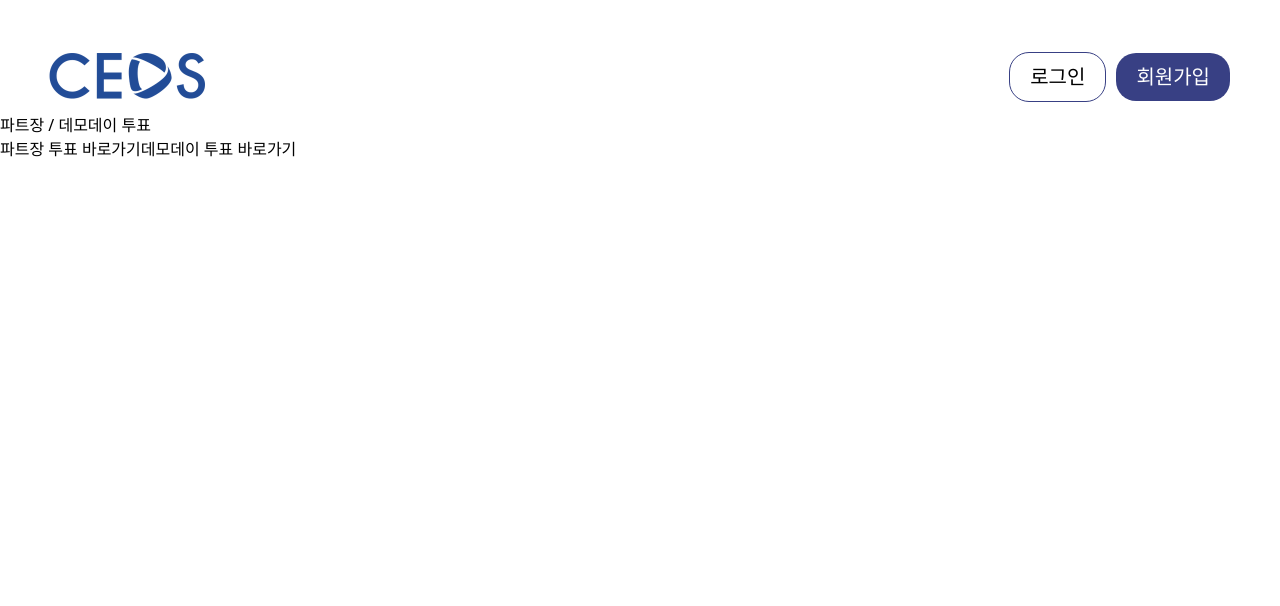
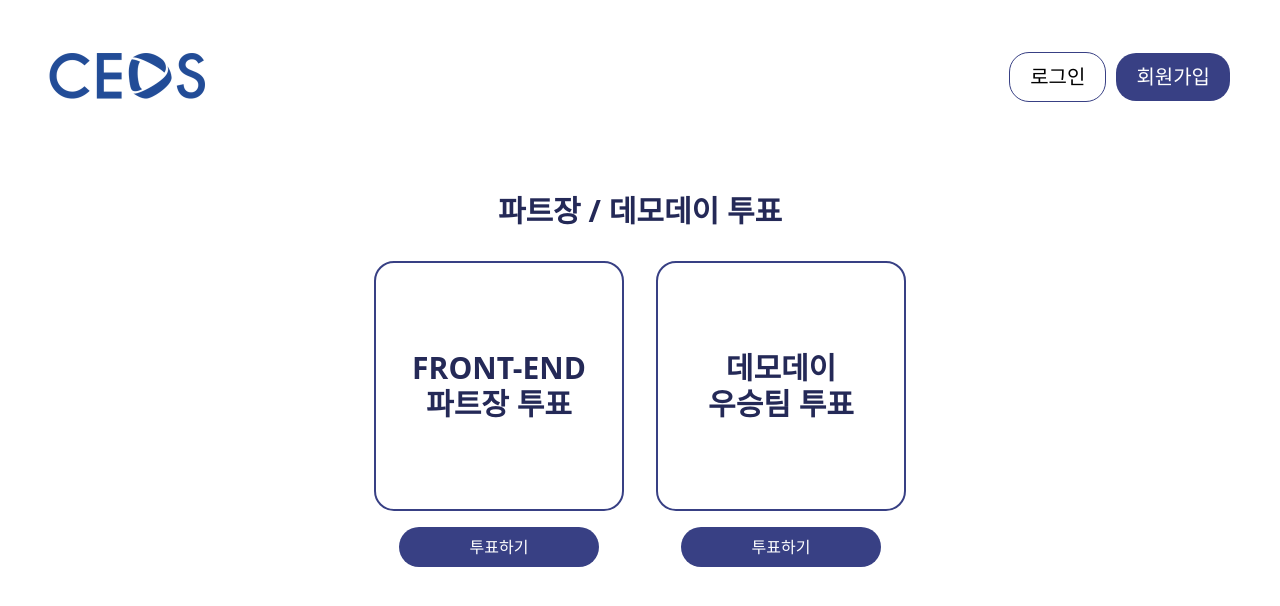
Before and after one commit to oooppq/react-vote-18th, a Next.js app: page / in a window 1280 px wide. Shown: the top 606 px of the page. Built offline with nearby package versions, Linux system fonts and the light colour scheme.

Commit message:
style: 홈화면 스타일 적용

```diff
--- a/app/page.tsx
+++ b/app/page.tsx
@@ -1,9 +1,39 @@
+'use client';
+
+import HoveringButton from '@/components/common/HoveringButton';
+import VoteBanner from '@/components/home/VoteBanner';
+import { useRouter } from 'next/navigation';
+
 const Home = () => {
   return (
-    <div className="">
-      <div className="">파트장 / 데모데이 투표</div>
-      <button className="">파트장 투표 바로가기</button>
-      <button className="">데모데이 투표 바로가기</button>
+    <div className="flex flex-col items-center">
+      <div className="text-ceos-2 text-2xl font-semibold mt-20 md:text-3xl">
+        파트장 / 데모데이 투표
+      </div>
+      <div className="flex content-center mt-8">
+        <div className="mx-2 md:mx-4 flex flex-col items-center">
+          <VoteBanner>
+            <>
+              FRONT-END <br />
+              파트장 투표
+            </>
+          </VoteBanner>
+          <HoveringButton buttonStyle="w-[100px] h-[40px] mt-4 md:w-[200px]">
+            투표하기
+          </HoveringButton>
+        </div>
+        <div className="mx-2 md:mx-4 flex flex-col items-center">
+          <VoteBanner>
+            <>
+              데모데이
+              <br /> 우승팀 투표
+            </>
+          </VoteBanner>
+          <HoveringButton buttonStyle="w-[100px] h-[40px] mt-4 md:w-[200px]">
+            투표하기
+          </HoveringButton>
+        </div>
+      </div>
     </div>
   );
 };
--- /dev/null
+++ b/components/common/HoveringButton.tsx
@@ -0,0 +1,24 @@
+import React from 'react';
+
+interface HoveringButtonProps {
+  children: React.ReactNode;
+  handleClickButton?: () => void;
+  buttonStyle?: string;
+}
+
+const HoveringButton = ({
+  children,
+  handleClickButton,
+  buttonStyle,
+}: HoveringButtonProps) => {
+  return (
+    <button
+      className={`${buttonStyle} text-white rounded-[20px] transition ease-in-out delay-100 bg-ceos-1 hover:-translate-y-1 hover:scale-110 hover:bg-ceos-2 duration-300`}
+      onClick={handleClickButton}
+    >
+      {children}
+    </button>
+  );
+};
+
+export default HoveringButton;
--- a/components/common/NavBar.tsx
+++ b/components/common/NavBar.tsx
@@ -3,12 +3,12 @@ import Image from 'next/image';
 
 const NavBar = () => {
   return (
-    <div className="flex mx-3 mt-3 sm:mx-10 sm:mt-10 items-center">
+    <div className="flex mx-3 mt-3 md:mx-10 md:mt-10 items-center">
       <button className="flex-auto">
         <Image
           src="/ceos-logo.png"
           fill
-          className="!relative !w-[100px] sm:!w-[172px]"
+          className="!relative !w-[100px] md:!w-[172px]"
           alt="ceos logo"
         />
       </button>
--- a/components/common/NavButton.tsx
+++ b/components/common/NavButton.tsx
@@ -13,7 +13,7 @@ const NavButton = ({
 }: NavButtonProps) => {
   return (
     <button
-      className={`${buttonStyle} rounded-[20px] text-xs sm:text-xl px-5 py-2.5 box-border justify-center items-center inline-flex`}
+      className={`${buttonStyle} rounded-[20px] text-xs md:text-xl px-5 py-2.5 box-border justify-center items-center inline-flex`}
       onClick={handleClickButton}
     >
       {title}
--- /dev/null
+++ b/components/home/VoteBanner.tsx
@@ -0,0 +1,15 @@
+import React from 'react';
+
+interface VoteBannerProps {
+  children: React.ReactNode;
+}
+
+const VoteBanner = ({ children }: VoteBannerProps) => {
+  return (
+    <button className="text-ceos-2 rounded-[20px] border-2 border-ceos-1 w-[150px] h-[150px] text-xl font-semibold md:w-[250px] md:h-[250px] md:text-3xl">
+      {children}
+    </button>
+  );
+};
+
+export default VoteBanner;
--- a/components/home/VoteButton.tsx
+++ /dev/null
@@ -1,7 +0,0 @@
-import React from 'react';
-
-const VoteButton = () => {
-  return <button>VoteButton</button>;
-};
-
-export default VoteButton;
```
